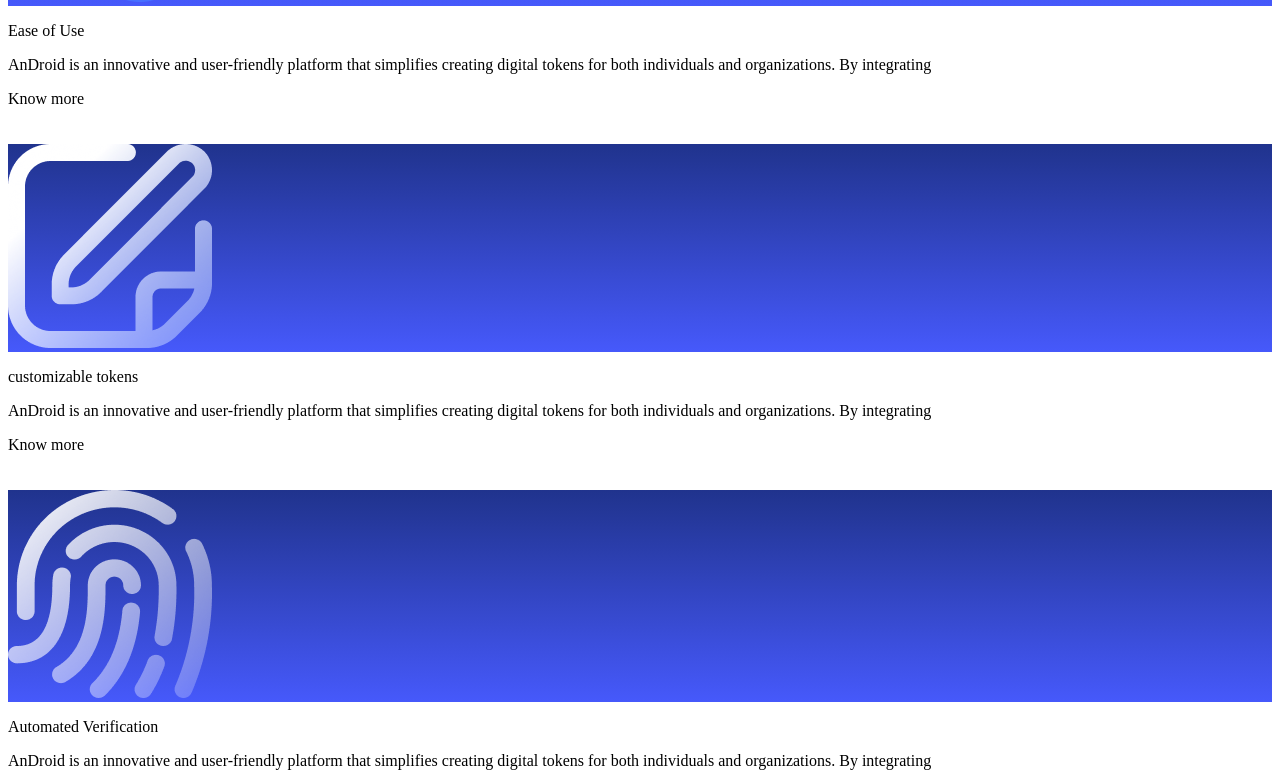
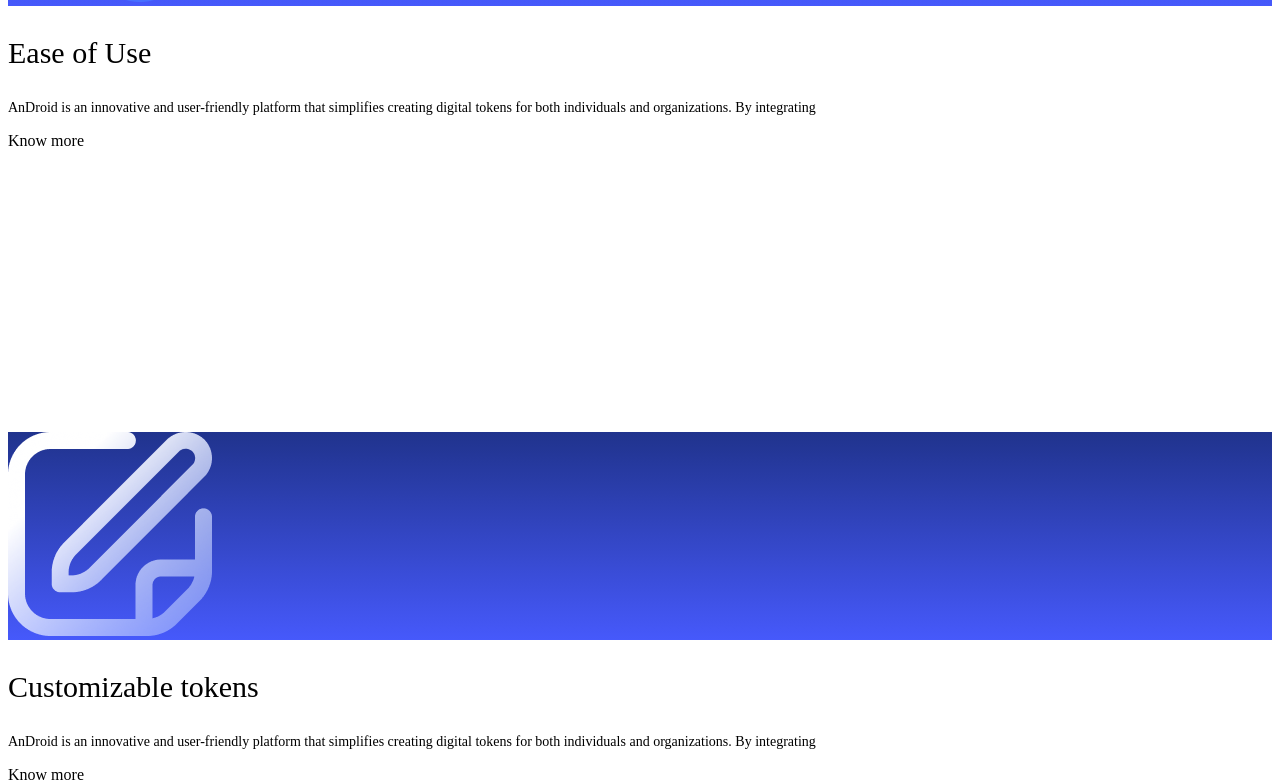
Before and after one commit to SagarPradhan613/personalandroid, a Next.js app: page /landing in a window 1280 px wide. Shown: the part 8590-9372 px from the top of the page. Built offline with nearby package versions, Linux system fonts and the light colour scheme.

Commit message:
new fixes

```diff
--- a/src/app/dapp/MainDapp/MainDapp.css
+++ b/src/app/dapp/MainDapp/MainDapp.css
@@ -3,7 +3,7 @@
     background-image: url('/Images/main1shape.png');
     background-repeat: no-repeat;
     background-size: cover;
-
+    background-position: right;
 
 
 }
@@ -12,7 +12,7 @@
     background-image: url('/Images/main2.png');
     background-repeat: no-repeat;
     background-size: cover;
-
+  height: 90%;
 
 
 }
@@ -21,7 +21,7 @@
     background-image: url('/Images/main3.png');
     background-repeat: no-repeat;
     background-size: cover;
-
+    background-position: left;
 
 }
 
--- a/src/app/dapp/MainDapp/MainDapp.js
+++ b/src/app/dapp/MainDapp/MainDapp.js
@@ -26,7 +26,7 @@
 
     return (
         <>
-            <div className='lg:flex hidden relative pt-20 w-full gap-6'>
+            <div className='lg:flex hidden h-[85vh] relative pt-20 w-full gap-6'>
                 <div className='absolute -top-52 left-0'>
                     <img src='/Images/dappleft.png'></img>
 
--- a/src/app/landing/landing.css
+++ b/src/app/landing/landing.css
@@ -28,6 +28,15 @@
     }
     .responsive-pc-size{
         min-width:500px !important;
+    }
+    .responsive-box-title{
+        font-size: 30px !important;
+    }
+    .responsive-box-para{
+        font-size: 14px !important;
+    }
+    .respponsive-boxes{
+        min-height: 396px;
     }
 }
 
--- a/src/app/landing/page.js
+++ b/src/app/landing/page.js
@@ -25,7 +25,7 @@
                 <div className="lg:px-16 px-8 py-10 relative z-30  lg:pt-24 lg:pb-36">
                     <div className="flex gap-8 items-center mt-8 lg:mt-10">
                         <div className="flex items-center">
-                            <p className="text-white font-normal responsive-hero-text lg:text-[130px] whitespace-nowrap">Unlock the</p>
+                            <p className="text-white font-normal responsive-hero-text lg:text-[140px] whitespace-nowrap">Unlock the</p>
                         </div>
                         <div className="border border-[#476FFF] gap-6 rounded-[10px] transform hover:scale-110 transition-transform ease-in duration-300 lg:flex hidden items-center p-8">
                             <p className="text-white lg:text-3xl text-sm font-normal">open launcher</p>
@@ -81,13 +81,13 @@
                 <div className='flex w-full -mt-[2px]'>
                     <div className='bg-white relative py-6 w-full items-start px-16 justify- flex rounded-bl-[20px] rounded-tr-[10px]'>
 
-                        <div className='font-normal  lg:text-7xl pb-16 '>
+                        <div className='font-normal mt-2 lg:text-7xl pb-16 '>
                             <p>What is</p>
                             <p className='text-[#9747FF] '>Android ?</p>
                         </div>
 
-                        <div className='flex ml-8 justify-start  items-start responsive-text-width  w-[52%]'>
-                            <p className='font-normal lg:text-lg leading-3 text-sm poppins opacity-50'>Droid is an innovative and user-friendly platform that simplifies creating digital tokens for both individuals and organizations. By integrating straight forward processes with advanced technology, Droid removes the complexities of blockchain and smart contract development. With just a few clicks, users can connect their wallet, choose settings, and launch their own tokens, no coding </p>
+                        <div className='flex ml-8 justify-start mt-2 items-start responsive-text-width  w-[60%]'>
+                            <p className='font-normal lg:text-xl leading-3 lg:leading-8 text-sm poppins opacity-50'>Droid is an innovative and user-friendly platform that simplifies creating digital tokens for both individuals and organizations. By integrating straight forward processes with advanced technology, Droid removes the complexities of blockchain and smart contract development. With just a few clicks, users can connect their wallet, choose settings, and launch their own tokens, no coding </p>
                         </div>
 
                         <div className='right-10  absolute  ml-[13rem]  top-20  z-50 '>
@@ -183,18 +183,18 @@
             </div>
 
             {/* third section */}
-            <div className='flex justify-between relative flex-col mt-20 px-4 lg:flex-row lg:gap-6 gap-20'>
+            <div className='flex justify-between relative flex-col mt-20 px-4 lg:flex-row lg:gap-6 gap-10'>
                 <div className='absolute left-0 -top-80'>
                     <img src='/Images/easeleft.png'></img>
 
                 </div>
                 <div className='relative'>
-                    <div className='absolute transform hover:scale-110 transition-transform ease-in duration-300 z-50 gradient-bg -top-12 left-8 border border-white border-opacity-30 rounded-[50%] lg:h-[159px] h-[97px] w-[97px] flex justify-center items-center lg:w-[159px]'>
+                    <div className='absolute transform hover:scale-110 transition-transform ease-in duration-300 z-50 gradient-bg lg:-top-12 -top-6 left-8 border border-white border-opacity-30 rounded-[50%] lg:h-[159px] h-[97px] w-[97px] flex justify-center items-center lg:w-[159px]'>
                         <img src='/Images/gradientpp1.png' className='lg:w-[66px] lg:h-[76px] w-[40px] h-[40px]'></img>
                     </div>
-                    <div className='bg-[#475AFF] respponsive-boxes rounded-[25px] px-6 pb-10 lg:max-h-[445px] pt-16 lg:pt-32'>
-                        <p className='font-normal text-2xl lg:text-4xl text-white'>Ease of Use</p>
-                        <p className='mt-6 poppins font-normal text-white opacity-50 text-xs lg:text-lg'>AnDroid is an innovative and user-friendly platform that simplifies creating digital tokens for both individuals and organizations. By integrating </p>
+                    <div className='bg-[#475AFF] respponsive-boxes rounded-[25px] px-6 pb-10 lg:max-h-[445px] pt-24 lg:pt-32'>
+                        <p className='font-normal text-2xl lg:text-4xl text-white responsive-box-title'>Ease of Use</p>
+                        <p className='mt-6 poppins font-normal text-white opacity-50 text-xs responsive-box-para lg:text-lg'>AnDroid is an innovative and user-friendly platform that simplifies creating digital tokens for both individuals and organizations. By integrating </p>
 
                         <div className='flex mt-6 gap-4 text-white items-center'>
                             <p className='font-normal text-xs lg:text-xl'>Know more</p>
@@ -210,12 +210,12 @@
                 </div>
 
                 <div className='relative'>
-                    <div className='absolute transform hover:scale-110 transition-transform ease-in duration-300 z-50 gradient-bg -top-12 left-8 border border-white border-opacity-30 rounded-[50%] lg:h-[159px] h-[97px] w-[97px] flex justify-center items-center lg:w-[159px]'>
+                    <div className='absolute transform hover:scale-110 transition-transform ease-in duration-300 z-50 gradient-bg lg:-top-12 -top-6 left-8 border border-white border-opacity-30 rounded-[50%] lg:h-[159px] h-[97px] w-[97px] flex justify-center items-center lg:w-[159px]'>
                         <img src='/Images/gradientpp2.png' className='lg:w-[66px] lg:h-[76px] w-[40px] h-[40px]'></img>
                     </div>
-                    <div className='bg-[#475AFF] respponsive-boxes rounded-[25px] px-6 pb-10 lg:max-h-[445px] pt-16 lg:pt-32'>
-                        <p className='font-normal text-2xl lg:text-4xl text-white'>customizable tokens</p>
-                        <p className='mt-6 poppins font-normal text-white opacity-50 text-xs lg:text-lg'>AnDroid is an innovative and user-friendly platform that simplifies creating digital tokens for both individuals and organizations. By integrating </p>
+                    <div className='bg-[#475AFF] respponsive-boxes rounded-[25px] px-6 pb-10 lg:max-h-[445px] pt-20 lg:pt-32'>
+                        <p className='font-normal text-2xl lg:text-4xl responsive-box-title text-white'>Customizable tokens</p>
+                        <p className='mt-6 poppins font-normal text-white opacity-50 text-xs lg:text-lg responsive-box-para'>AnDroid is an innovative and user-friendly platform that simplifies creating digital tokens for both individuals and organizations. By integrating </p>
 
                         <div className='flex mt-6 gap-4 text-white items-center'>
                             <p className='font-normal text-xs lg:text-xl'>Know more</p>
@@ -231,12 +231,12 @@
                 </div>
 
                 <div className='relative'>
-                    <div className='absolute transform hover:scale-110 transition-transform ease-in duration-300 z-50 gradient-bg -top-12 left-8 border border-white border-opacity-30 rounded-[50%] lg:h-[159px] h-[97px] w-[97px] flex justify-center items-center lg:w-[159px]'>
+                    <div className='absolute transform hover:scale-110 transition-transform ease-in duration-300 z-50 gradient-bg lg:-top-12 -top-6 left-8 border border-white border-opacity-30 rounded-[50%] lg:h-[159px] h-[97px] w-[97px] flex justify-center items-center lg:w-[159px]'>
                         <img src='/Images/gradientpp3.png' className='lg:w-[66px] lg:h-[76px] w-[40px] h-[40px]'></img>
                     </div>
-                    <div className='bg-[#475AFF] respponsive-boxes rounded-[25px] px-6 pb-10 lg:max-h-[445px] pt-16 lg:pt-32'>
-                        <p className='font-normal text-2xl lg:text-4xl text-white whitespace-nowrap'>Automated Verification</p>
-                        <p className='mt-6 poppins font-normal text-white opacity-50 text-xs lg:text-lg'>AnDroid is an innovative and user-friendly platform that simplifies creating digital tokens for both individuals and organizations. By integrating </p>
+                    <div className='bg-[#475AFF]  respponsive-boxes rounded-[25px] px-6 pb-10 lg:max-h-[445px] pt-20 lg:pt-32'>
+                        <p className='font-normal text-2xl lg:text-4xl text-white whitespace-nowrap responsive-box-title'>Automated Verification</p>
+                        <p className='mt-6 poppins font-normal text-white opacity-50 text-xs lg:text-lg responsive-box-para'>AnDroid is an innovative and user-friendly platform that simplifies creating digital tokens for both individuals and organizations. By integrating </p>
 
                         <div className='flex mt-6 gap-4 text-white items-center'>
                             <p className='font-normal text-xs lg:text-xl'>Know more</p>
@@ -254,7 +254,7 @@
             </div>
 
             {/* forth section */}
-            <div className='lg:flex block w-full responsive-big-paddings lg:px-40 px-8 lg:py-40'>
+            <div className='lg:flex block mt-10 lg:mt-0 w-full responsive-big-paddings lg:px-40 px-8 lg:py-40'>
                 <div className='flex updown justify-center items-center'>
                     <img src='/Images/unlock.png' className='lg:max-w-[363px] max-w-[245px]'></img>
                 </div>
```
Also changed, not shown: src/app/dapp/DappComponents/SelectNetwork.js (+13 -5 lines).
